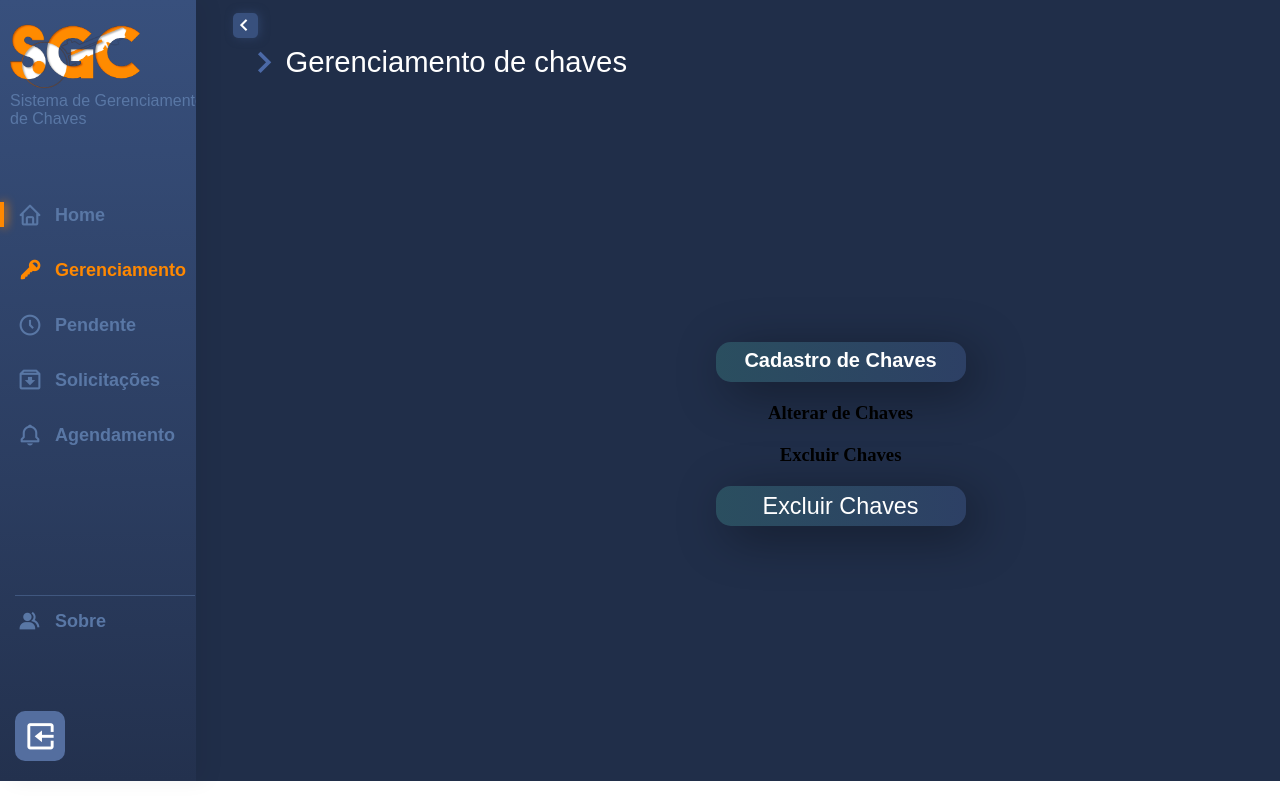
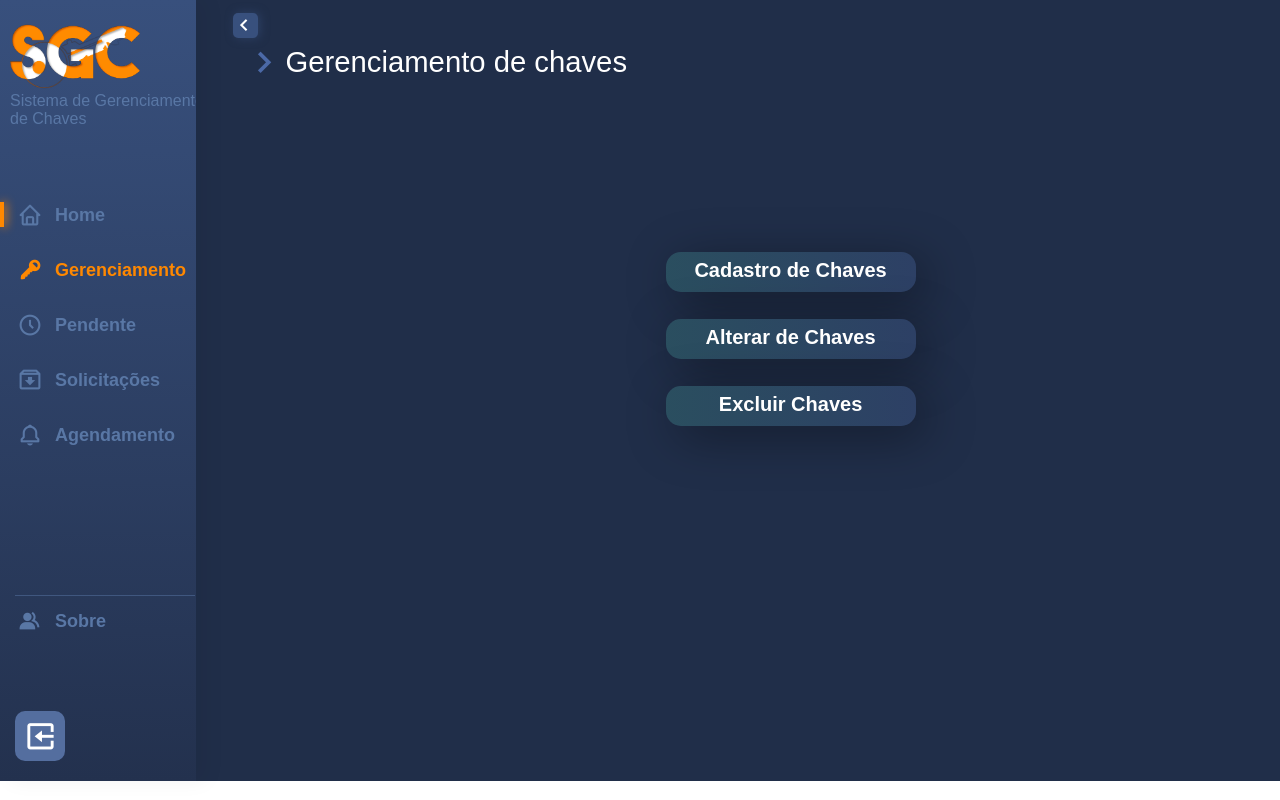
Before and after one commit to M4rcosDEV/PPA, a PHP site: page /SISTEMACHAVES/Gerenciamento.php in a window 1280 px wide. Run offline with PHP 8.4, Linux system fonts and the light colour scheme.

Commit message:
Att de gerenciamento, Marcos

```diff
--- a/Funcionario/CSS/GERENCIAMENTO/Gerenciamento.css
+++ b/Funcionario/CSS/GERENCIAMENTO/Gerenciamento.css
@@ -21,8 +21,8 @@
 }
 .Main_Cont2{
     margin-left: 45px;
-    width: 1200px;
-    height: 690px;
+    width: 1100px;
+    height: 500px;
     transition: all 0.5s ease-in-out;
     display: flex;
     flex-direction: column;
@@ -391,11 +364,11 @@
     transition: all 0.5s ease-in-out;
 }
 
-.form1_excl_Chaves{
+.form3_excl_Chaves{
     width: 600px;
     height: 300px;
     background-image: linear-gradient(270deg, #2D4065 0%, #256b54 300%);
-    display: flex;
+    display: none;
     flex-direction: column;
     align-items: center;
     gap: 20px;
@@ -489,7 +462,7 @@
     box-shadow: 0px 10px 20px rgba(0, 0, 0, 0.4);
 }
 
-#botao-cadastro1{
+.botao.chave{
     width: 250px;
     height: 40px;
     background-image: linear-gradient(270deg, #2D4065 0%, #256b54 300%);
@@ -506,7 +479,7 @@
     overflow: hidden;
 }
 
-#botao-cadastro1 > h3{
+.botao.chave > h3{
     font-size: 20px;
     margin-top: 7px;
 }
--- a/Funcionario/Gerenciamento.php
+++ b/Funcionario/Gerenciamento.php
@@ -125,7 +125,7 @@
         <!-- Bloco com Predios -->
         <div class="Main_Cont2">
            <!-- Adicionar Chave -->
-           <div id="botao-cadastro1"><h3>Cadastro de Chaves</h3></div>
+           <div class="botao chave" id="botao-cadastro1"><h3>Cadastro de Chaves</h3></div>
             <div class="form1_cad_Chaves" id="formChave">
                 <div id="botao-cadastro2"><h3>Cadastro de Chaves</h3></div>
 
@@ -157,7 +157,7 @@
                 </form>
             </div>
             <!-- Alterar Chave -->
-            <div id="botao-alterar1"><h3>Alterar de Chaves</h3></div>
+            <div class="botao chave" id="botao-alterar1"><h3>Alterar de Chaves</h3></div>
 
             <div class="form2_alt_Chaves" id="formChave">
                 <div><h3>Alterar Chaves</h3></div>
@@ -187,7 +187,7 @@
                 </form>
             </div>
             <!-- Excluir Chave -->
-            <div id="botao-excluir1"><h3>Excluir Chaves</h3></div>
+            <div class="botao chave" id="botao-excluir1"><h3>Excluir Chaves</h3></div>
 
             <div class="form3_excl_Chaves" id="formChave">
                 <div><h3>Excluir Chaves</h3></div>
```
Also changed, not shown: other parts of Funcionario/CSS/GERENCIAMENTO/Gerenciamento.css (+0 -27 lines), Funcionario/JS/GERENCIAMENTO/Gerenciamento.js (+32 -5 lines).
